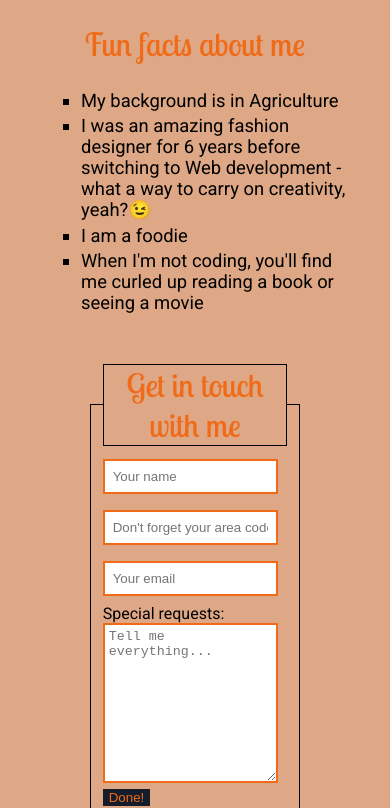
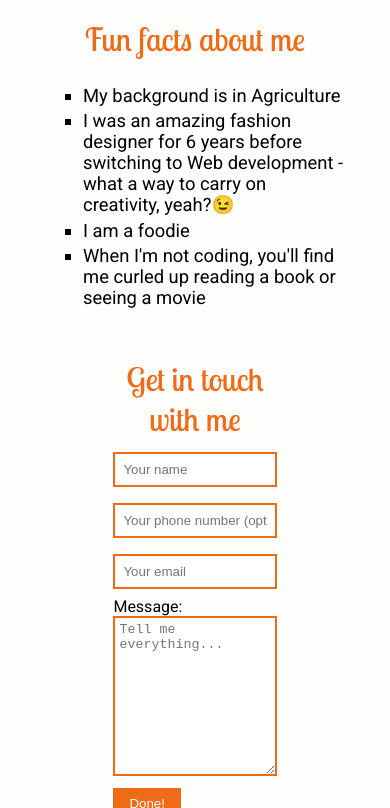
Before and after one commit to GoodnessObi/personal-profile-page, a plain HTML site: page index.html in a window 390 px wide. Shown: the part 1192-2000 px from the top of the page. Drawn offline with Linux system fonts and the light colour scheme.

Commit message:
alter style - background and responsiveness

```diff
--- a/index.html
+++ b/index.html
@@ -16,7 +16,7 @@
         <h1>Goody's profile page</h1>
     </div>
     <div class="container">
-        <div class="container container-flex">
+        <div class="container-flex">
             <div class="profile-picture">
                 <img src="image/goody.jpeg" alt="goody">
             </div>
@@ -42,19 +42,18 @@
                 </ul>
             </div>
         </div>
-        <!-- <div class="parallax2"></div> -->
 
         <fieldset>
             <legend>Get in touch with me</legend>
             <form action="">
             <label for="name"></label>
-                <input type="text" id="name" name="name" placeholder="Your name">
+            <input type="text" id="name" name="name" placeholder="Your name" required>
             <label for="phone"></label>
-                <input type="tel" id="phone" name="phome" placeholder="Don't forget your area code">
+            <input type="tel" id="phone" name="phome" placeholder="Your phone number (optional)">
             <label for="email"></label>
-                <input type="email" id="email" name="email" placeholder="Your email">
-                <label for="comments">Special requests:</label>
-                <textarea id="comments" name="comments" placeholder="Tell me everything..."></textarea>
+            <input type="email" id="email" name="email" placeholder="Your email" required>
+            <label for="comments">Message:</label>
+            <textarea id="comments" name="comments" placeholder="Tell me everything..." required></textarea>
             <label>
                 <button><a href="">Done!</a></button>
             </form>
--- a/style.css
+++ b/style.css
@@ -5,7 +5,7 @@
 body {
     padding: 0;
     margin: 0;
-    background-color: #DEA786;
+    background-color: #FEFEFC;
     font-family: 'Roboto', sans-serif;
 }
 
@@ -29,22 +29,19 @@ body {
     background-size: cover;
   }
  img {
-     /* border: 1px solid red; */
+     max-height: 500px;
      width: 100%;
-     height: auto;
-     /* object-fit: cover;
-     object-position: center; */
+     object-fit: cover;
+     object-position: top;
  }
 
  .container {
-    /* border: 3px solid blue; */
-    width: 90%;
-    /* max-width: 900px; */
+    width: 80%;
+    max-width: 900px;
     margin: 0 auto;
  }
 
  .container-flex {
-     /* border: 3px solid red; */
      display: flex;
      flex-direction: column;
      justify-content: space-around;
@@ -52,13 +49,10 @@ body {
 
  h1 {
      text-align: center;
-     /* text-align: right; */
      color: #f06b18;
      font-family: 'Lobster Two', cursive;
      font-weight: 700;
      font-size: 3rem;
-     border: 1px solid black;
-     /* width: 60%; */
  }
 
  h2,
@@ -80,14 +74,13 @@ li {
 }
 
  fieldset {
-    border: 1px solid black;
+    border: none;
     width: 60%;
-    /* max-width: 800px; */
     margin: 2rem auto;
 
  }
  legend{
-     border: 1px solid black;
+     border: none;
      color: #f06b18;
  }
 
@@ -95,50 +88,50 @@ li {
     display: block;
 }
  input {
-     width: 95%;
+     width: 100%;
      margin: 0.5rem 0;
      padding: 0.5rem;
      border: 2px solid #f06b18;
+     outline: none;
  }
 
 textarea {
-    width: 95%;
+    width: 100%;
     height: 10rem;
     padding: 0.25rem;
     border: 2px solid #f06b18;
+    outline: none;
 }
 
 button {
-    background-color: #151D2A;
+    background-color: #f06b18;
     border: none;
     outline: none;
+    padding: 0.5rem 1rem;
+    margin-top: 0.5rem;
 }
 button a {
     text-decoration: none;
-    color: #f06b18;
-    /* padding: 1rem; */
+    color: #fff;
 }
 
-button:active,
 button:hover {
-    background-color: #fff;
+    background-color: #C59074;
 }
 
 footer {
     margin: 0 auto;
-    /* border: 2px solid black; */
+
 }
 .socialmedia ul {
     display: flex;
     justify-content: center;
-    /* border: 1px solid red; */
     margin: 0;
 }
 
 .socialmedia li {
     list-style-type: none;
     margin: 1rem;
-
 }
 
 .socialmedia a {
@@ -146,15 +139,15 @@ footer {
     font-size: 1.5rem;
 }
 
- @media (min-width: 670px) {
+ @media (min-width: 900px) {
      .container-flex {
         flex-direction: row;
      }
      .bio {
-         width: 40%;
+         width: 65%;
      }
      .profile-picture {
-         width: 40%;
+         width: 20%;
      }
      .contact-page {
          flex-direction: row;
@@ -165,4 +158,15 @@ footer {
     .socialmedia {
         width: 40%;
     }
+    h2 {
+        text-align: left;
+    }
+    footer {
+        position: absolute;
+        right: 0;
+    }
+    .socialmedia ul {
+        justify-content: flex-end;
+        padding-right: 1rem;
+    }
  }
```
Lines whose indentation alone changed are shown as unchanged.
